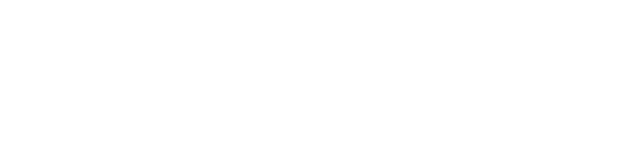
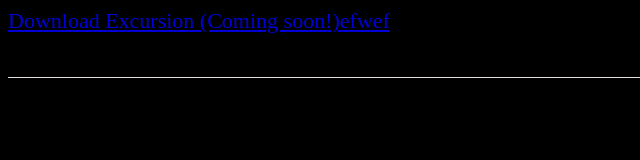
Before and after one commit to dkozyra/tea-cozy, a plain HTML site: page index.html in a window 1280 px wide. Shown: the whole page, without its empty margins (0-640 px from the left). Drawn offline with Linux system fonts and the light colour scheme.

Commit message:
skeleton

```diff
--- a/index.html
+++ b/index.html
@@ -4,9 +4,28 @@
     <meta charset="UTF-8">
     <meta http-equiv="X-UA-Compatible" content="IE=edge">
     <meta name="viewport" content="width=device-width, initial-scale=1.0">
-    <title>Document</title>
+    <link rel="stylesheet" href="style.css">
+    <title>The Tea Cozy</title>
 </head>
 <body>
+    <header>
+        <nav><a href="#">Download Excursion (Coming soon!)efwef</a></nav>
+    </header>
+    <main>
+        <article>
+            <section>
 
+            </section>
+            <section>
+
+            </section>
+            <section>
+
+            </section>
+        </article>
+    </main>
+    <footer>
+
+    </footer>
 </body>
 </html>
--- a/style.css
+++ b/style.css
@@ -0,0 +1,14 @@
+header {
+    display:flex;
+    height: 69px;
+    border-bottom: 1px solid seashell;
+}
+
+body {
+    font-family: halvetica;
+    font-size: 22px;
+    color: seashell;
+    background-color: black;
+    opacity: 0.9;
+    text-align: center;
+}
```
Also changed, not shown: resources/img/img-berryblitz.jpg (added), resources/img/img-donut.jpg (added), resources/img/img-locations-background.jpg (added), resources/img/img-mission-background.jpg (added), resources/img/img-myrtle-ave.jpg (added), resources/img/img-spiced-rum.jpg (added), 3 other files.
